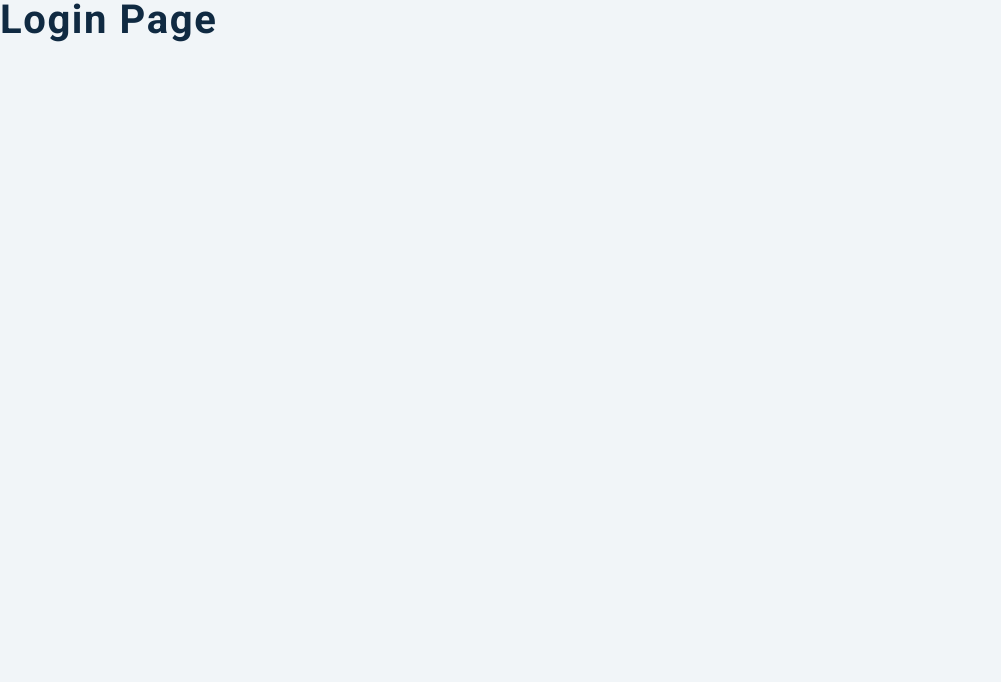
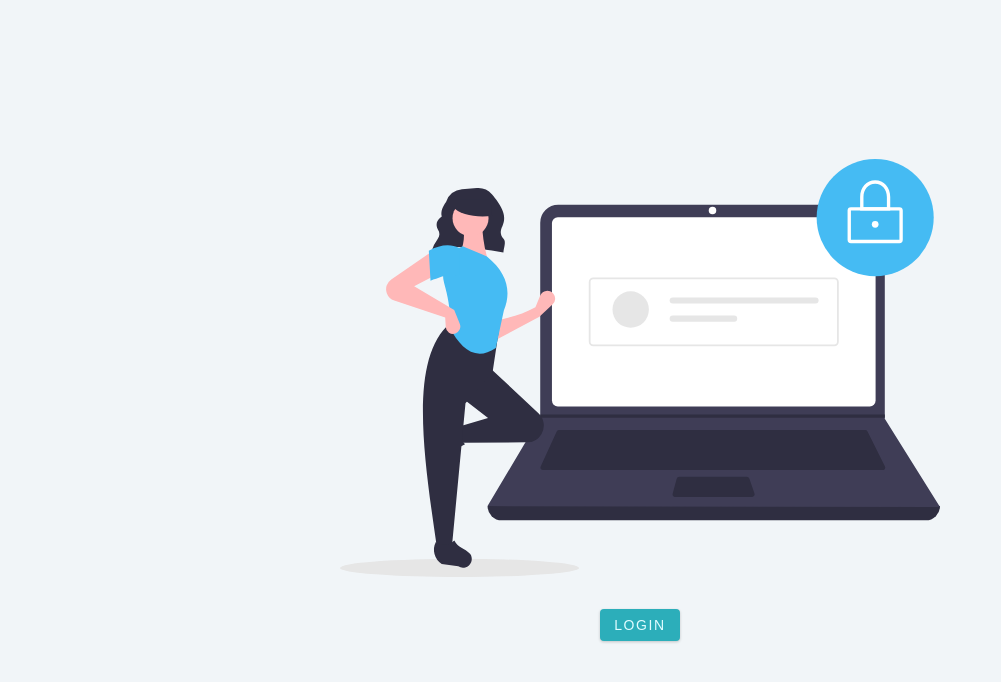
Before and after one commit to chaudhuree/ra-github-search, a React (Create React App) app: page /login in a window 1280 px wide. Shown: the top 682 px of the page, without its empty margins (0-1001 px from the left). Built offline with nearby package versions, Linux system fonts and the light colour scheme.

Commit message:
set Login Page

```diff
--- a/src/pages/Login.js
+++ b/src/pages/Login.js
@@ -1,9 +1,16 @@
-import React from 'react';
-import { useAuth0 } from '@auth0/auth0-react';
-import styled from 'styled-components';
-import loginImg from '../images/login-img.svg';
+import React from "react";
+import { useAuth0 } from "@auth0/auth0-react";
+import styled from "styled-components";
+import loginImg from "../images/login-img0.svg";
 const Login = () => {
-  return <h2>login page</h2>;
+    return (
+        <Wrapper>
+            <div className="container">
+                <img src={loginImg} alt="githubLoginImage" />
+                <button className="btn">login</button>
+            </div>
+        </Wrapper>
+    );
 };
 const Wrapper = styled.section`
   min-height: 100vh;
```
Also changed, not shown: src/images/login-img0.svg (added).
